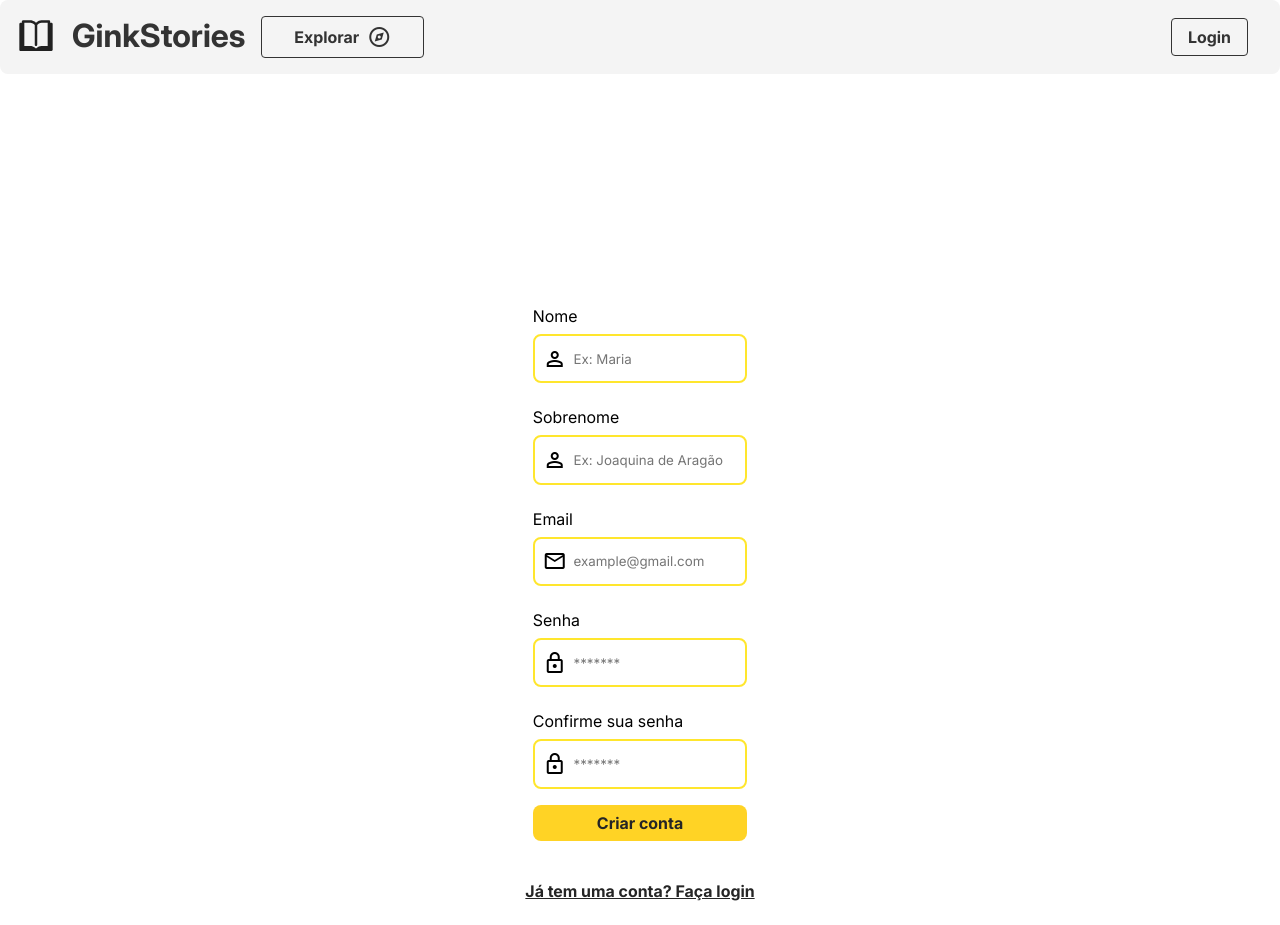
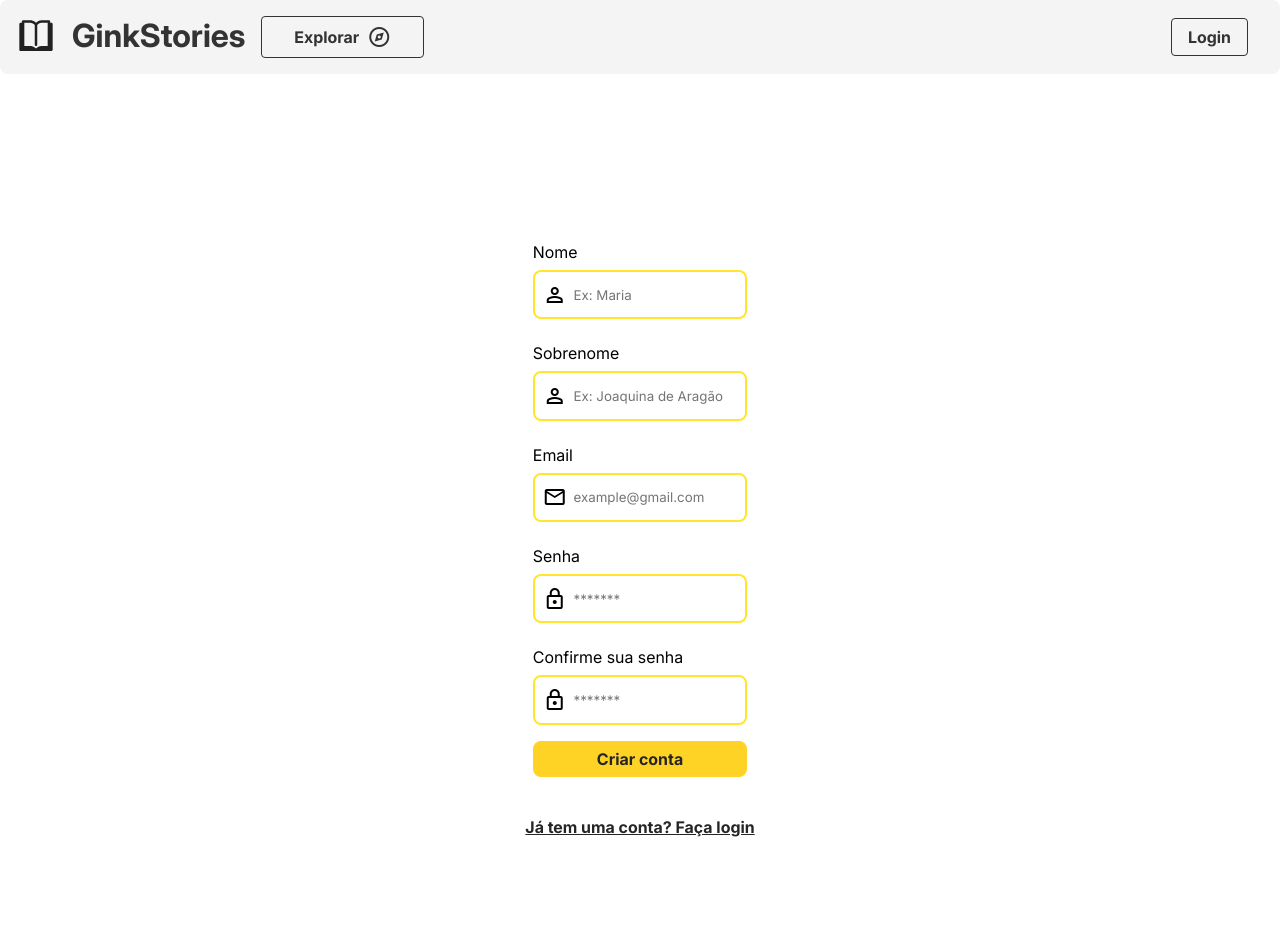
Before and after one commit to leosfreitass/GinkStories, an Angular app in the folder frontend/: page /signup in a window 1280 px wide. After the commit the page ends 861 px from the top, so only its background shows below. Built offline with nearby package versions, Linux system fonts and the light colour scheme.

Commit message:
margin-top fixed signup

```diff
--- a/frontend/src/app/pages/signup/signup.component.scss
+++ b/frontend/src/app/pages/signup/signup.component.scss
@@ -11,7 +11,7 @@ main{
     //background-color: #FFD940;
     border-radius: 0.5em;
     align-items: center;
-    margin-top: 6em;
+    margin-top: 2em;
 
 
     .form-labelinput{
```
